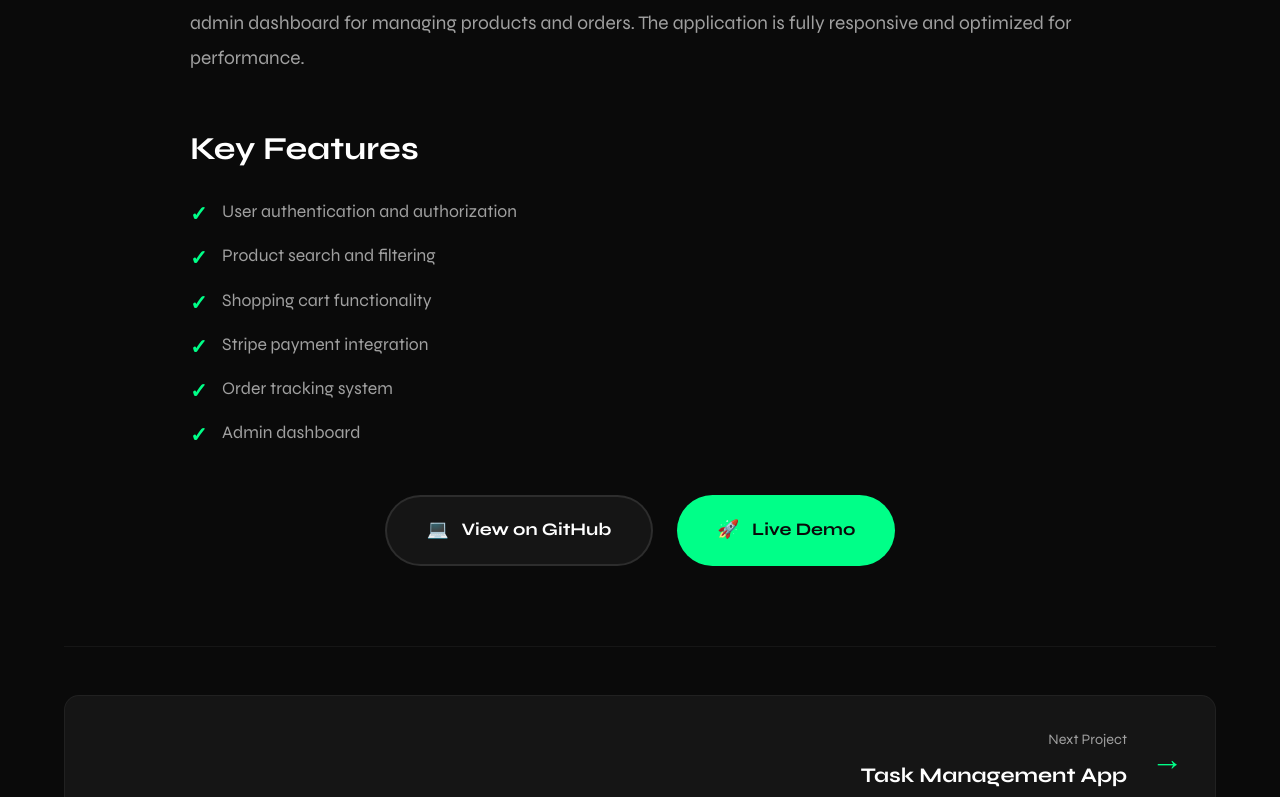
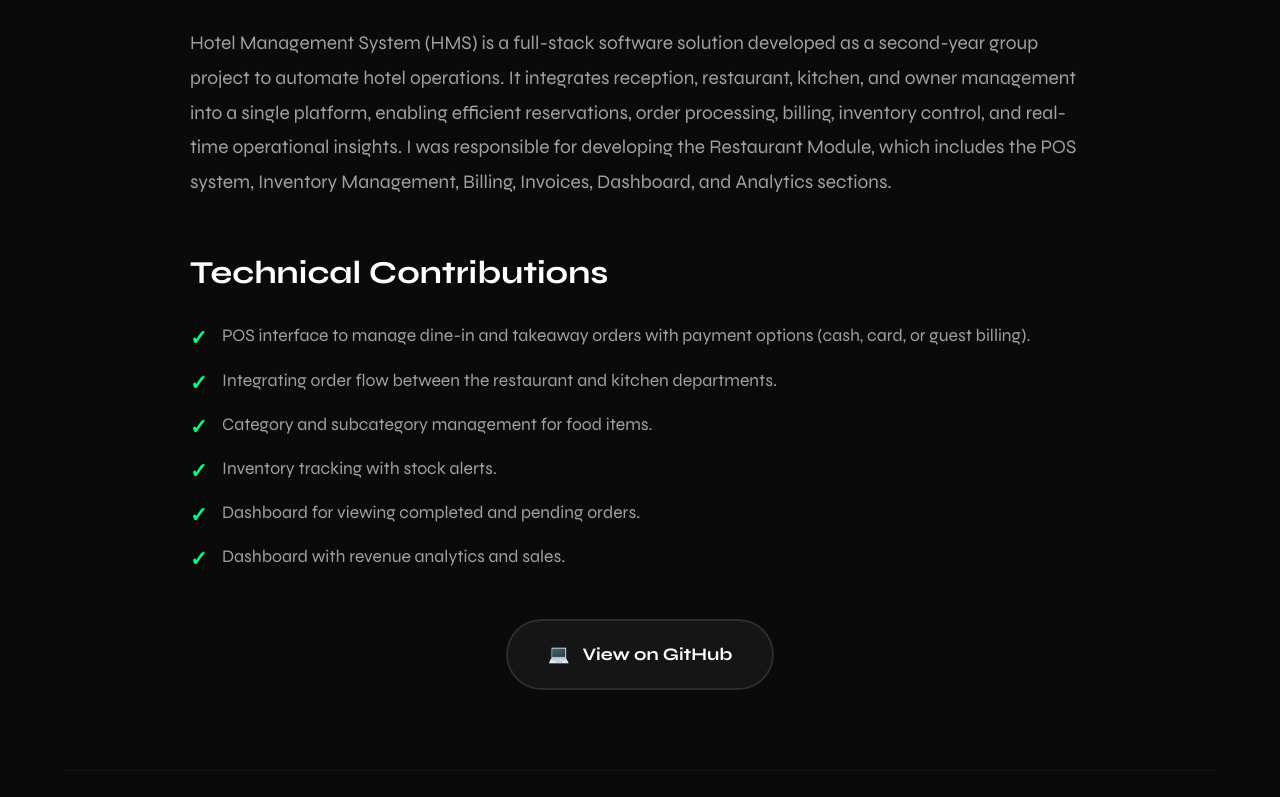
Before and after one commit to sachinjayasinghe/sjportfolio, a React (Create React App) app: page /project/1 in a window 1280 px wide. Shown: the part 1343-2140 px from the top of the page. Built offline with nearby package versions, Linux system fonts and the light colour scheme.

Commit message:
Added Project section🎁

```diff
--- a/src/ProjectDetail.js
+++ b/src/ProjectDetail.js
@@ -89,7 +89,7 @@
         </div>
 
         <div className="detail-section">
-          <h2>Key Features</h2>
+          <h2>Technical Contributions</h2>
           <ul className="features-list">
             {project.features.map((feature, index) => (
               <li key={index}>{feature}</li>
@@ -101,9 +101,7 @@
           <a href={project.githubLink} target="_blank" rel="noopener noreferrer" className="project-btn github-btn">
             <span>💻</span> View on GitHub
           </a>
-          <a href={project.liveLink} target="_blank" rel="noopener noreferrer" className="project-btn live-btn">
-            <span>🚀</span> Live Demo
-          </a>
+
         </div>
       </div>
 
--- a/src/projectsData.js
+++ b/src/projectsData.js
@@ -1,12 +1,12 @@
 const projectsData = [
   {
     id: 1,
-    title: "E-Commerce Platform",
-    shortDescription: "A full-stack e-commerce application with cart, payment integration, and admin dashboard.",
-    fullDescription: "This is a complete e-commerce solution built with the MERN stack. Features include user authentication, product management, shopping cart, payment gateway integration with Stripe, order tracking, and an admin dashboard for managing products and orders. The application is fully responsive and optimized for performance.",
+    title: "Hotel Management System (Group Project) – Restaurant POS Module",
+    shortDescription: "University of Moratuwa | Second year software project | Assigned by 99x",
+    fullDescription: "Hotel Management System (HMS) is a full-stack software solution developed as a second-year group project to automate hotel operations. It integrates reception, restaurant, kitchen, and owner management into a single platform, enabling efficient reservations, order processing, billing, inventory control, and real-time operational insights. I was responsible for developing the Restaurant Module, which includes the POS system, Inventory Management, Billing, Invoices, Dashboard, and Analytics sections.",
     tags: ["React", "Node.js", "MongoDB", "Express", "Stripe"],
     githubLink: "https://github.com/yourusername/ecommerce-project",
-    liveLink: "https://your-ecommerce-demo.com",
+
     images: [
       "https://via.placeholder.com/800x500/00ff88/ffffff?text=E-Commerce+Home",
       "https://via.placeholder.com/800x500/ff0080/ffffff?text=Product+Page",
@@ -15,22 +15,23 @@
       "https://via.placeholder.com/800x500/00ff88/ffffff?text=Admin+Dashboard"
     ],
     features: [
-      "User authentication and authorization",
-      "Product search and filtering",
-      "Shopping cart functionality",
-      "Stripe payment integration",
-      "Order tracking system",
-      "Admin dashboard"
+      "POS interface to manage dine-in and takeaway orders with payment options (cash, card, or guest billing).",
+      "Integrating order flow between the restaurant and kitchen departments.",
+      "Category and subcategory management for food items.",
+      "Inventory tracking with stock alerts.",
+      "Dashboard for viewing completed and pending orders.",
+      "Dashboard with revenue analytics and sales."
+
     ]
   },
   {
     id: 2,
-    title: "Task Management App",
-    shortDescription: "Real-time task tracker with drag-and-drop functionality and team collaboration features.",
-    fullDescription: "A collaborative task management application that allows teams to organize projects, assign tasks, and track progress in real-time. Built with React and Socket.io for real-time updates, featuring drag-and-drop boards similar to Trello, user notifications, and team collaboration tools.",
-    tags: ["React", "Express", "Socket.io", "MongoDB", "Redux"],
+    title: "BeeWise – Smart Beehive Monitoring System (Group Project)",
+    shortDescription: "University of Moratuwa | First-year Microcontroller-based project.",
+    fullDescription: "BeeWise is an IoT-based smart beehive monitoring system that provides real-time data on hive temperature, humidity, weight, and air quality. It automates feeding during nectar shortages and includes a web dashboard for remote monitoring, helping beekeepers improve productivity while supporting sustainable and healthy bee colonies. I implemented the automated sugar feeding system using a mini water pump and designed the full circuit in EasyEDA, enabling reliable hardware connections and automatic feeding during low nectar conditions.",
+    tags: ["IoT", "ESP32", "EasyEDA",],
     githubLink: "https://github.com/yourusername/task-manager",
-    liveLink: "https://your-task-manager-demo.com",
+
     images: [
       "https://via.placeholder.com/800x500/00ff88/ffffff?text=Dashboard",
       "https://via.placeholder.com/800x500/ff0080/ffffff?text=Task+Board",
@@ -39,20 +40,18 @@
       "https://via.placeholder.com/800x500/00ff88/ffffff?text=Notifications"
     ],
     features: [
-      "Real-time collaboration",
-      "Drag-and-drop task boards",
-      "Task assignment and tracking",
-      "Team member management",
-      "Due date reminders",
-      "Activity notifications"
+      "Designed the complete hardware circuit using EasyEDA for sensor integration and system reliability",
+
+      "Implemented the automated sugar feeding mechanism using a mini water pump controlled by the ESP32",
+
     ]
   },
   {
     id: 3,
-    title: "Social Media Dashboard",
-    shortDescription: "Analytics dashboard for social media metrics with charts and real-time data visualization.",
-    fullDescription: "A comprehensive analytics dashboard for tracking social media performance across multiple platforms. Features beautiful data visualizations using Chart.js, real-time metrics updates, customizable date ranges, and exportable reports. Perfect for social media managers and digital marketers.",
-    tags: ["React", "Chart.js", "REST API", "Node.js", "Express"],
+    title: "Role-Based Task Management System (Individual Project)",
+    shortDescription: "Task management system with role-based authentication where admins assign tasks and users update their status.",
+    fullDescription: "Full-stack role-based task management system built with MERN stack. Features JWT authentication with separate admin and user dashboards. Admins can create, assign, edit, and delete tasks while managing users. Users can view assigned tasks and update their status. Clean, responsive UI with purple-themed design and real-time updates.",
+    tags: ["React", "Node.js", "MongoDB", "Express", ],
     githubLink: "https://github.com/yourusername/social-dashboard",
     liveLink: "https://your-social-dashboard-demo.com",
     images: [
@@ -63,12 +62,12 @@
       "https://via.placeholder.com/800x500/00ff88/ffffff?text=Export+Reports"
     ],
     features: [
-      "Multi-platform analytics",
-      "Real-time data visualization",
-      "Customizable date ranges",
-      "Engagement metrics tracking",
-      "Growth trend analysis",
-      "Exportable PDF reports"
+      "JWT-based authentication with role-based access control (Admin/User).",
+      "Create, assign, edit, and delete tasks with user assignment.",
+      "Filter tasks by user and status with pagination.",
+      "User management with validation.",
+      "Dashboard with analytics.",
+      "Responsive UI with Tailwind CSS and toast notifications."
     ]
   }
 ];
```
